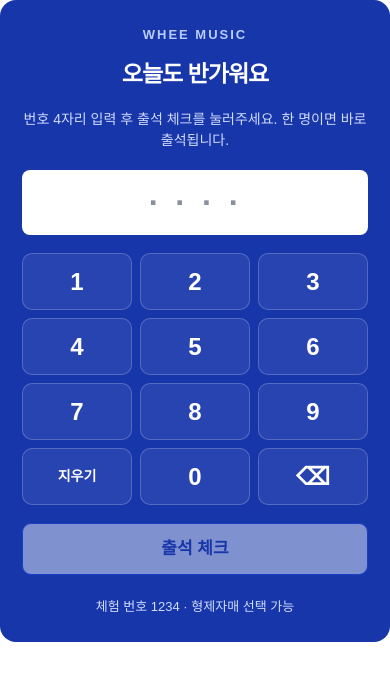
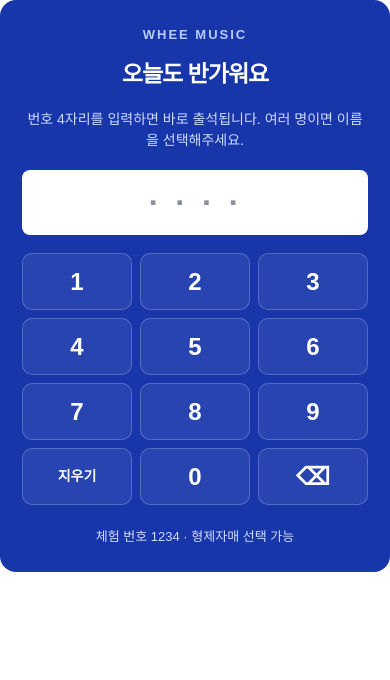
Before and after one commit to hwani7238/academy-web, a Next.js app: page /check-in/demo in a window 390 px wide. Shown: the top 680 px of the page. Built offline with nearby package versions, Linux system fonts and the light colour scheme.

Commit message:
Automatically check in after the fourth phone digit

```diff
--- a/src/components/operations/CheckIn.tsx
+++ b/src/components/operations/CheckIn.tsx
@@ -8,6 +8,7 @@ export function CheckIn({ demo }: { demo?: Demo }) {
   const [digits, setDigits] = useState(''); const [matches, setMatches] = useState<Match[]>([]);
   const [message, setMessage] = useState(''); const [success, setSuccess] = useState(false); const [busy, setBusy] = useState(false);
   const pending = useRef(false);
+  const enteredDigits = useRef('');
   const call = async (body: object) => { const response = await fetch('/api/check-in', { method: 'POST', headers: { 'Content-Type': 'application/json' }, body: JSON.stringify(body) }); const data = await response.json(); if (!response.ok) { if (response.status === 401) setRegistered(false); throw new Error(data.error); } return data; };
   useEffect(() => {
     if (demo) return;
@@ -17,25 +18,33 @@ export function CheckIn({ demo }: { demo?: Demo }) {
   // eslint-disable-next-line react-hooks/exhaustive-deps
   }, []);
   useEffect(() => {
-    if (!success) return; const timer = setTimeout(() => { setSuccess(false); setDigits(''); setMatches([]); setMessage(''); }, 3500); return () => clearTimeout(timer);
+    if (!success) return; const timer = setTimeout(() => { setSuccess(false); enteredDigits.current=''; setDigits(''); setMatches([]); setMessage(''); }, 3500); return () => clearTimeout(timer);
   }, [success]);
   const run = async (fn: () => Promise<void>) => { if (pending.current) return; pending.current = true; setBusy(true); setMessage(''); try { await fn(); } catch (e) { setMessage(e instanceof Error ? e.message : '다시 시도해주세요.'); } finally { pending.current = false; setBusy(false); } };
-  const saveAttendance = async (id: string) => { const result = demo ? await demo.checkIn(id) : await call({ action: 'checkIn', digits, studentId: id }); setMessage(result.duplicate ? `${result.name} 학생은 이미 출석했어요.` : `${result.name} 학생, 출석했어요!`); setSuccess(true); };
-  const lookup = () => run(async () => {
-    if (!/^\d{4}$/.test(digits)) return;
-    const found: Match[] = demo ? demo.lookup(digits) : (await call({ action: 'lookup', digits })).matches;
-    if (found.length === 1) { await saveAttendance(found[0].id); return; }
+  const saveAttendance = async (id: string, completedDigits = digits) => { const result = demo ? await demo.checkIn(id) : await call({ action: 'checkIn', digits: completedDigits, studentId: id }); setMessage(result.duplicate ? `${result.name} 학생은 이미 출석했어요.` : `${result.name} 학생, 출석했어요!`); setSuccess(true); };
+  const lookup = (completedDigits: string) => run(async () => {
+    if (!/^\d{4}$/.test(completedDigits)) return;
+    const found: Match[] = demo ? demo.lookup(completedDigits) : (await call({ action: 'lookup', digits: completedDigits })).matches;
+    if (found.length === 1) { await saveAttendance(found[0].id, completedDigits); return; }
     setMatches(found);
     if (!found.length) setMessage('등록된 번호가 없어요. 선생님께 말씀해주세요.');
   });
+  const changeDigits = (value: string) => {
+    if (pending.current || success || !registered) return;
+    const next = value.replace(/[^0-9]/g, '').slice(0, 4);
+    if (next === enteredDigits.current) return;
+    enteredDigits.current = next;
+    setDigits(next); setMessage('');
+    if (next.length === 4) void lookup(next);
+  };
   const attend = (id: string) => run(() => saveAttendance(id));
   return <div className={`whee-ops kiosk ${demo ? 'embedded' : ''}`}>
     <div className="kiosk-inner"><p className="brand">WHEE MUSIC</p><h1>{registered ? '오늘도 반가워요' : '출석 기기 등록'}</h1>
     {!registered ? <form onSubmit={e => { e.preventDefault(); void run(async () => { await call({ action: 'pair', code: code.trim() }); setRegistered(true); setCode(''); }); }}>
       <p>원장님 관리 화면에서 만든 등록 코드를 입력해주세요.</p><label>기기 등록 코드<input value={code} onChange={e => setCode(e.target.value)} autoComplete="off" required /></label><button className="primary" disabled={busy}>이 아이폰 등록</button>
-    </form> : success ? <div className="kiosk-success" role="status"><span aria-hidden="true">✓</span><h2>{message}</h2><p>잠시 후 처음 화면으로 돌아갑니다.</p></div> : matches.length ? <div className="matches"><p>출석할 학생과 과목을 선택해주세요.</p>{matches.map(m => <button disabled={busy} key={m.id} onClick={() => void attend(m.id)}>{m.name}<span>출석하기 →</span></button>)}<button className="quiet" disabled={busy} onClick={() => { setMatches([]); setDigits(''); setMessage(''); }}>번호 다시 입력</button></div> : <form onSubmit={e => { e.preventDefault(); void lookup(); }}>
-      <p>번호 4자리 입력 후 출석 체크를 눌러주세요. 한 명이면 바로 출석됩니다.</p><label className="sr-only" htmlFor={demo ? 'demo-digits' : 'digits'}>휴대폰 뒷번호</label><input id={demo ? 'demo-digits' : 'digits'} className="digit-display" disabled={busy} inputMode="numeric" autoComplete="off" maxLength={4} value={digits} onChange={e => setDigits(e.target.value.replace(/[^0-9]/g, '').slice(0, 4))} placeholder="····" />
-      <div className="keypad">{['1','2','3','4','5','6','7','8','9','지우기','0','⌫'].map(k => <button type="button" disabled={busy} key={k} aria-label={k === '⌫' ? '마지막 숫자 지우기' : k} onClick={() => setDigits(v => k === '지우기' ? '' : k === '⌫' ? v.slice(0, -1) : (v + k).slice(0, 4))}>{k}</button>)}</div><button className="primary" disabled={digits.length !== 4 || busy}>{busy ? '처리 중…' : '출석 체크'}</button>
+    </form> : success ? <div className="kiosk-success" role="status"><span aria-hidden="true">✓</span><h2>{message}</h2><p>잠시 후 처음 화면으로 돌아갑니다.</p></div> : matches.length ? <div className="matches"><p>출석할 학생과 과목을 선택해주세요.</p>{matches.map(m => <button disabled={busy} key={m.id} onClick={() => void attend(m.id)}>{m.name}<span>출석하기 →</span></button>)}<button className="quiet" disabled={busy} onClick={() => { enteredDigits.current=''; setMatches([]); setDigits(''); setMessage(''); }}>번호 다시 입력</button></div> : <form onSubmit={e => e.preventDefault()}>
+      <p>번호 4자리를 입력하면 바로 출석됩니다. 여러 명이면 이름을 선택해주세요.</p><label className="sr-only" htmlFor={demo ? 'demo-digits' : 'digits'}>휴대폰 뒷번호</label><input id={demo ? 'demo-digits' : 'digits'} className="digit-display" disabled={busy} inputMode="numeric" autoComplete="off" maxLength={4} value={digits} onChange={e => changeDigits(e.target.value)} placeholder="····" />
+      <div className="keypad">{['1','2','3','4','5','6','7','8','9','지우기','0','⌫'].map(k => <button type="button" disabled={busy} key={k} aria-label={k === '⌫' ? '마지막 숫자 지우기' : k} onClick={() => changeDigits(k === '지우기' ? '' : k === '⌫' ? enteredDigits.current.slice(0, -1) : enteredDigits.current + k)}>{k}</button>)}</div>{busy && <p role="status">출석 처리 중…</p>}
     </form>}{!success && message && <p className="error" role="alert">{message}</p>}<p className="kiosk-footer">{demo ? '체험 번호 1234 · 형제자매 선택 가능' : '위뮤직 아카데미 · 출석 체크'}</p></div>
   </div>;
 }
```
Also changed, not shown: 1 other file (tests, documents, lock files or other folders).
